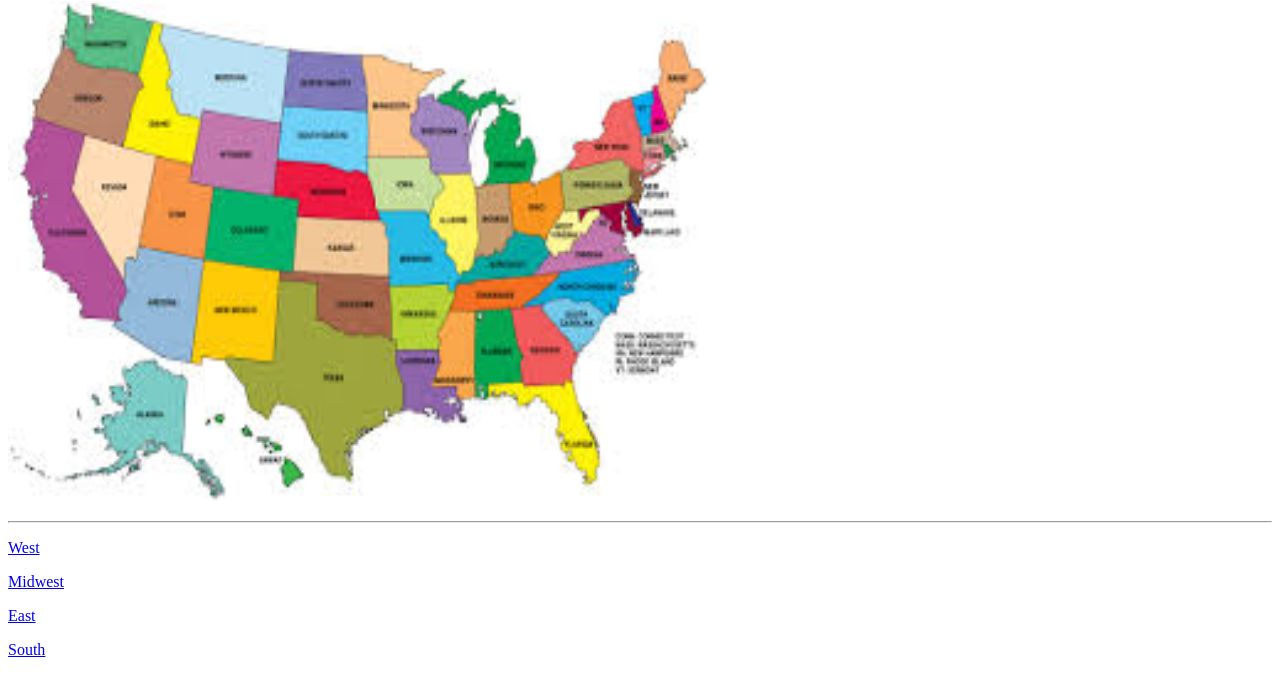
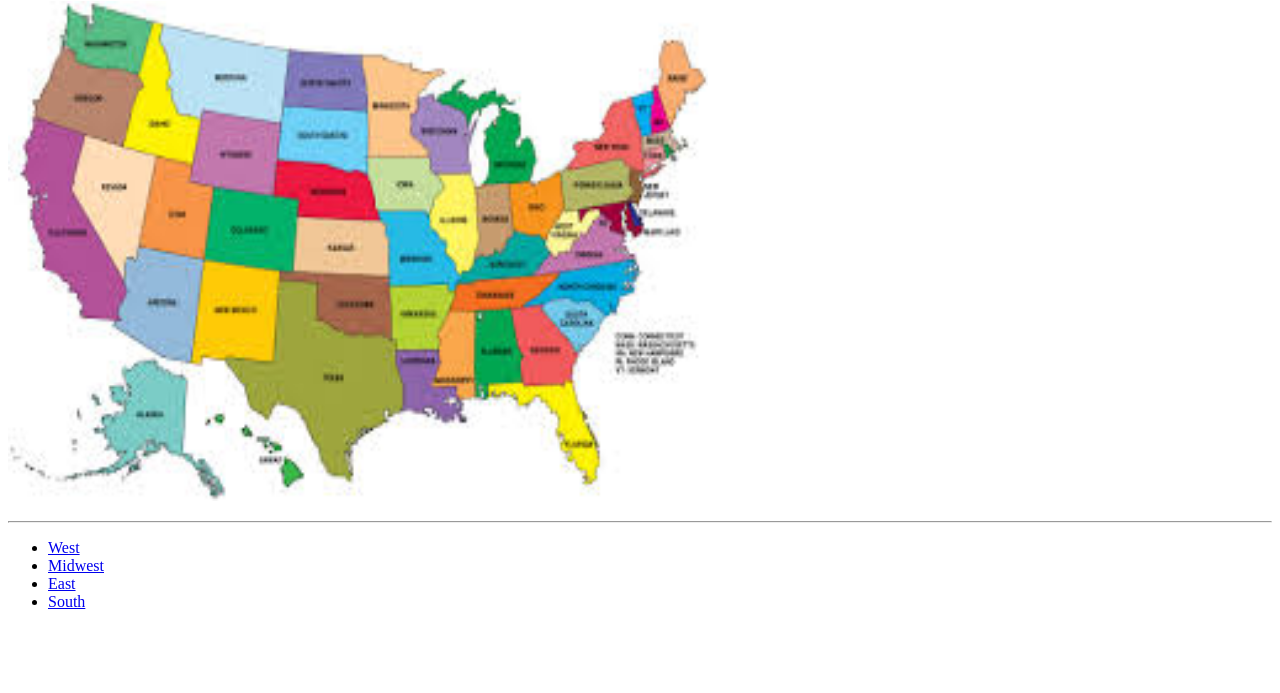
Before and after one commit to Sfanders4684/Sfanders4684.github.io, a plain HTML site: page index.html in a window 1280 px wide. Shown: the part 79-772 px from the top of the page. Drawn offline with Linux system fonts and the light colour scheme.

Commit message:
Formatting

```diff
--- a/index.html
+++ b/index.html
@@ -2,15 +2,20 @@
 <html>
   <head>
     <title>Sean's Website</title>
+    <link rel="stylesheet" href="styles.css">
   </head>
   <body>
     <h1>United States</h1>
     <!-- Below is the USA image with a link to wikipedia -->
     <p><a href="https://en.wikipedia.org/wiki/United_States"><img src="USA.jpeg" height="500" width="700"></p>
     <hr>
-    <p><a href="west.html">West</a>
-    <p><a href="midwest.html">Midwest</a></p>
-    <p><a href="east.html">East</a></p>
-    <p><a href="south.html">South</a></p>
+
+    <ul>
+      <li><a href="west.html">West</a></li>
+      <li><a href="midwest.html">Midwest</a></li>
+      <li><a href="east.html">East</a></li>
+      <li><a href="south.html">South</a></li>
+    </ul>
+
   </body>
 </html>
```
Also changed, not shown: styles.css (added).
